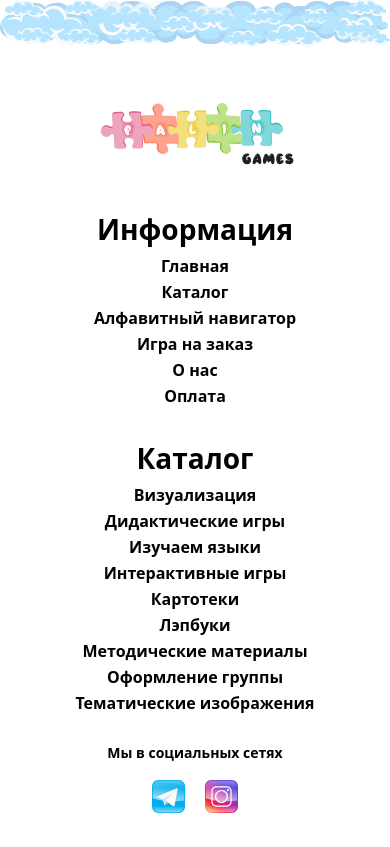
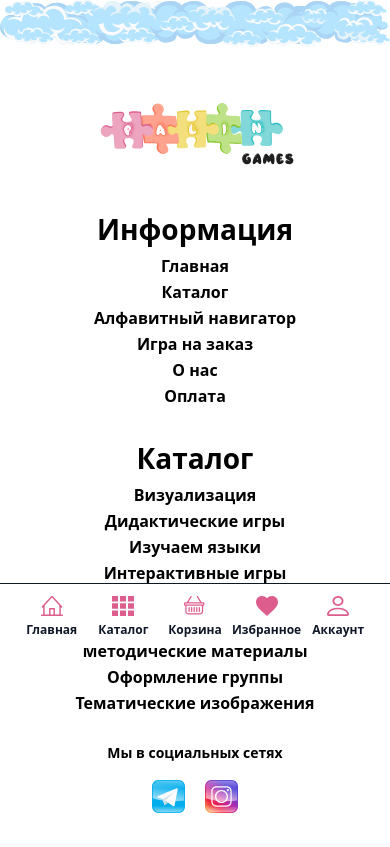
Before and after one commit to jendox/palingames, a Django app: template templates/base/base.html in a window 390 px wide. Shown: the part 196-1043 px from the top of the page. Before the commit the page ends 1009 px from the top, so only its background shows below. Run offline with Django 5.2, Linux system fonts and the light colour scheme; the template is opened without the code that fills it, so the values that code supplies are empty; style sheets or scripts are compiled from the project's sources.

Commit message:
add mobile bottom menu

```diff
--- a/templates/base/_document.html
+++ b/templates/base/_document.html
@@ -12,7 +12,7 @@
 
     {% block head %}{% endblock %}
   </head>
-  <body class="min-h-screen bg-gray-50 text-gray-900">
+  <body class="min-h-screen bg-gray-50 text-gray-900 pb-[110px] sm:pb-0">
     {% block body %}{% endblock %}
   </body>
 </html>
--- a/templates/base/base.html
+++ b/templates/base/base.html
@@ -9,6 +9,8 @@
 
   {% include "includes/footer.html" %}
 
+  {% include "includes/mobile_bottom_nav.html" %}
+
   {% include "components/modals/login_dialog.html" %}
   {% include "components/modals/signup_dialog.html" %}
   {% include "components/modals/password_reset_dialog.html" %}
--- /dev/null
+++ b/templates/includes/mobile_bottom_nav.html
@@ -0,0 +1,80 @@
+{% load static i18n %}
+
+<nav
+  aria-label="{% trans 'Главное меню' %}"
+  class="fixed inset-x-0 bottom-0 z-30 sm:hidden border-t border-[var(--color-grey)]
+    bg-[var(--color-white)] backdrop-blur-md"
+>
+  <div class="mx-auto flex max-w-6xl items-stretch justify-between px-4 pb-[calc(12px+env(safe-area-inset-bottom))] pt-3">
+    <a
+      href="{% url 'home' %}"
+      class="flex flex-1 flex-col items-center justify-end gap-2 text-center text-[var(--color-pink)] no-underline"
+      {% if request.resolver_match.url_name == "home" %}aria-current="page"{% endif %}
+    >
+      <img
+        src="{% static 'images/header/menu-main-mobile.svg' %}"
+        alt=""
+        class="h-[20px] w-[22px]"
+        aria-hidden="true"
+        draggable="false"
+      >
+      <span class="text-[12px] font-semibold leading-[12px]">{% trans "Главная" %}</span>
+    </a>
+
+    <a
+      href="#"
+      class="flex flex-1 flex-col items-center justify-end gap-2 text-center text-[var(--color-pink)] no-underline"
+    >
+      <img
+        src="{% static 'images/header/menu-catalog-mobile.svg' %}"
+        alt=""
+        class="h-[20px] w-[22px]"
+        aria-hidden="true"
+        draggable="false"
+      >
+      <span class="text-[12px] font-semibold leading-[12px]">{% trans "Каталог" %}</span>
+    </a>
+
+    <a
+      href="#"
+      class="flex flex-1 flex-col items-center justify-end gap-2 text-center text-[var(--color-pink)] no-underline"
+    >
+      <img
+        src="{% static 'images/header/menu-cart-mobile.svg' %}"
+        alt=""
+        class="h-[20px] w-[22px]"
+        aria-hidden="true"
+        draggable="false"
+      >
+      <span class="text-[12px] font-semibold leading-[12px]">{% trans "Корзина" %}</span>
+    </a>
+
+    <a
+      href="#"
+      class="flex flex-1 flex-col items-center justify-end gap-2 text-center text-[var(--color-pink)] no-underline"
+    >
+      <img
+        src="{% static 'images/header/menu-favorite-mobile.svg' %}"
+        alt=""
+        class="h-[20px] w-[22px]"
+        aria-hidden="true"
+        draggable="false"
+      >
+      <span class="text-[12px] font-semibold leading-[12px]">{% trans "Избранное" %}</span>
+    </a>
+
+    <a
+      href="#"
+      class="flex flex-1 flex-col items-center justify-end gap-2 text-center text-[var(--color-pink)] no-underline"
+    >
+      <img
+        src="{% static 'images/header/menu-account-mobile.svg' %}"
+        alt=""
+        class="h-[20px] w-[22px]"
+        aria-hidden="true"
+        draggable="false"
+      >
+      <span class="text-[12px] font-semibold leading-[12px]">{% trans "Аккаунт" %}</span>
+    </a>
+  </div>
+</nav>
```
Also changed, not shown: static/images/header/menu-account-mobile.svg (added), static/images/header/menu-cart-mobile.svg (added), static/images/header/menu-catalog-mobile.svg (added), static/images/header/menu-favorite-mobile.svg (added), static/images/header/menu-main-mobile.svg (added).
